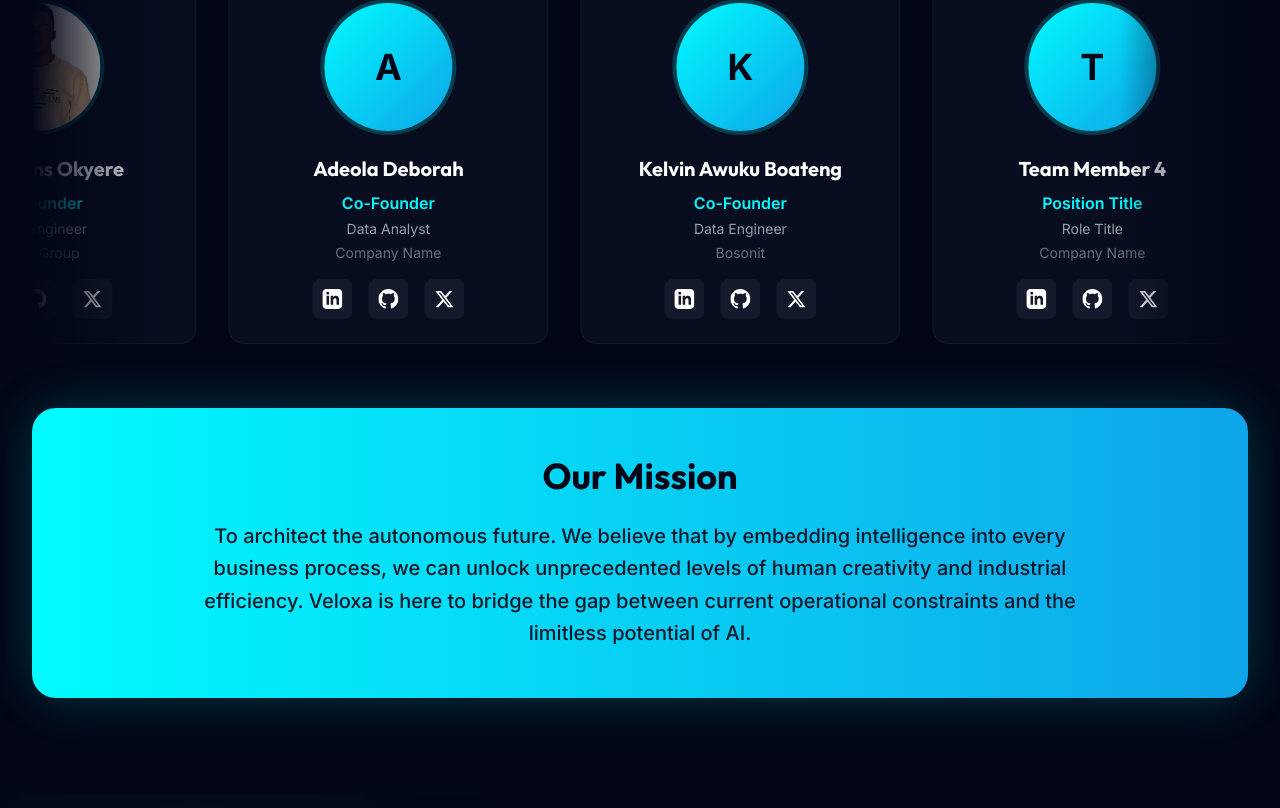
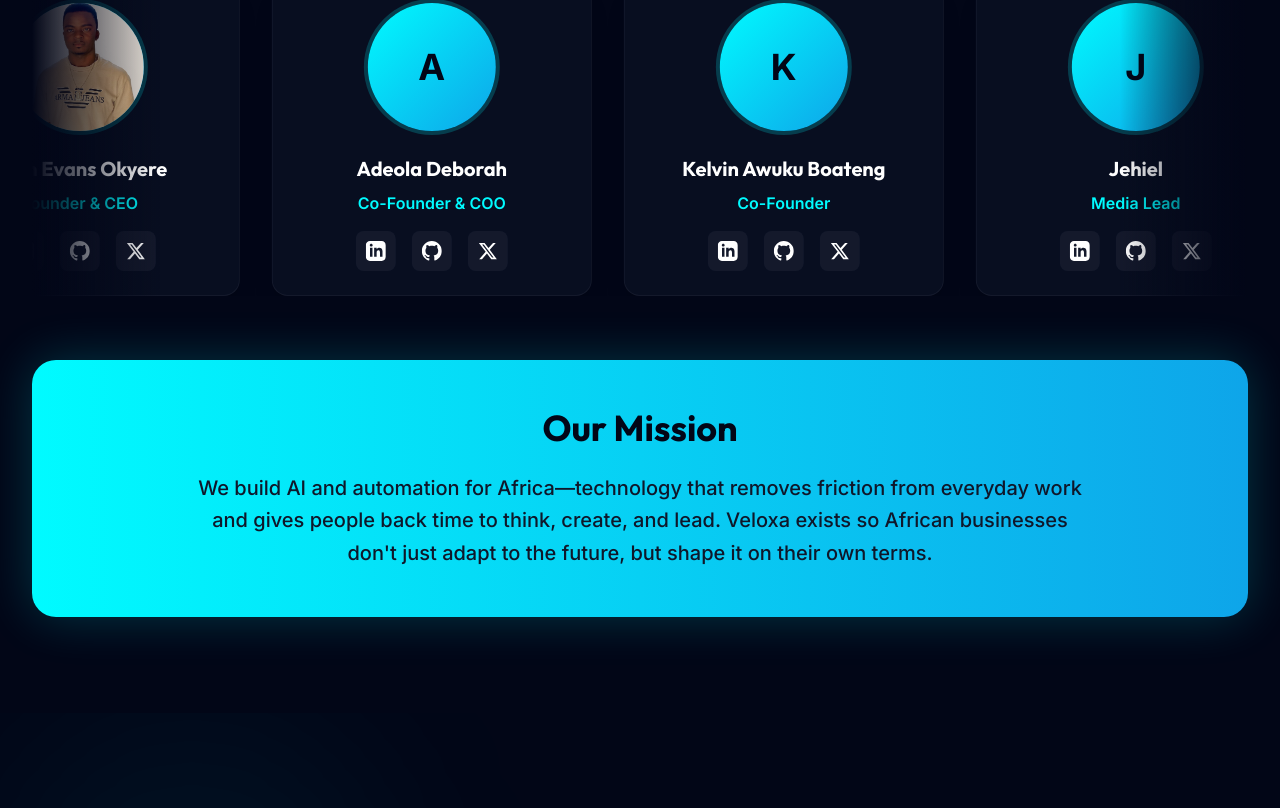
Before and after one commit to JohnEvansOkyere/VeloxaAI-Website, a Next.js app: page / in a window 1280 px wide. Shown: the part 4834-5642 px from the top of the page. Built offline with nearby package versions, Linux system fonts and the light colour scheme.

Commit message:
UI cleanup

```diff
--- a/components/AboutUs.tsx
+++ b/components/AboutUs.tsx
@@ -6,9 +6,9 @@ export default function AboutUs() {
   const team = [
     {
       name: "John Evans Okyere",
-      position: "Co-Founder",
-      role: "AI/ML Engineer",
-      company: "Punch Group",
+      position: "Founder & CEO",
+      role: "",
+      company: "",
       image: "/images/john-evans-profile.jpg",
       linkedin: "https://www.linkedin.com/in/john-evans-okyere/",
       github: "https://github.com/JohnEvansOkyere",
@@ -16,9 +16,9 @@ export default function AboutUs() {
     },
     {
       name: "Adeola Deborah",
-      position: "Co-Founder",
-      role: "Data Analyst",
-      company: "Company Name",
+      position: "Co-Founder & COO",
+      role: "",
+      company: "",
       image: "/images/placeholder-profile.jpg",
       linkedin: "#",
       github: "#",
@@ -27,18 +27,18 @@ export default function AboutUs() {
     {
       name: "Kelvin Awuku Boateng",
       position: "Co-Founder",
-      role: "Data Engineer",
-      company: "Bosonit",
+      role: "",
+      company: "",
       image: "/images/placeholder-profile.jpg",
       linkedin: "#",
       github: "#",
       twitter: "#",
     },
     {
-      name: "Team Member 4",
-      position: "Position Title",
-      role: "Role Title",
-      company: "Company Name",
+      name: "Jehiel",
+      position: "Media Lead",
+      role: "",
+      company: "",
       image: "/images/placeholder-profile.jpg",
       linkedin: "#",
       github: "#",
@@ -103,12 +103,6 @@ export default function AboutUs() {
                       </h3>
                       <p className="text-primary-cyan font-semibold mb-1">
                         {member.position}
-                      </p>
-                      <p className="text-white/60 text-sm mb-1">
-                        {member.role}
-                      </p>
-                      <p className="text-white/40 text-sm">
-                        {member.company}
                       </p>
                     </div>
 
@@ -177,9 +171,9 @@ export default function AboutUs() {
             Our Mission
           </h3>
           <p className="text-navy-900 text-xl font-medium max-w-4xl mx-auto leading-relaxed">
-            To architect the autonomous future. We believe that by embedding intelligence into every business process,
-            we can unlock unprecedented levels of human creativity and industrial efficiency. Veloxa is here to
-            bridge the gap between current operational constraints and the limitless potential of AI.
+            We build AI and automation for Africa—technology that removes friction from everyday work and gives people
+            back time to think, create, and lead. Veloxa exists so African businesses don&apos;t just adapt to the
+            future, but shape it on their own terms.
           </p>
         </div>
       </div>
@@ -195,7 +189,7 @@ export default function AboutUs() {
         }
 
         .animate-infinite-scroll {
-          animation: infinite-scroll 5s linear infinite;
+          animation: infinite-scroll 25s linear infinite;
         }
 
         .pause-animation:hover {
```
